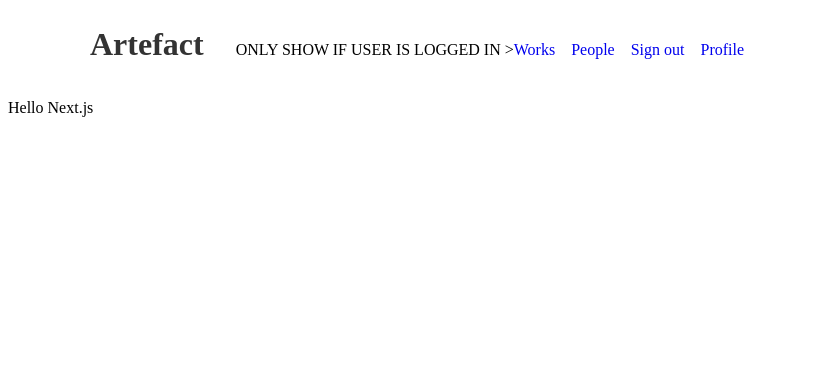
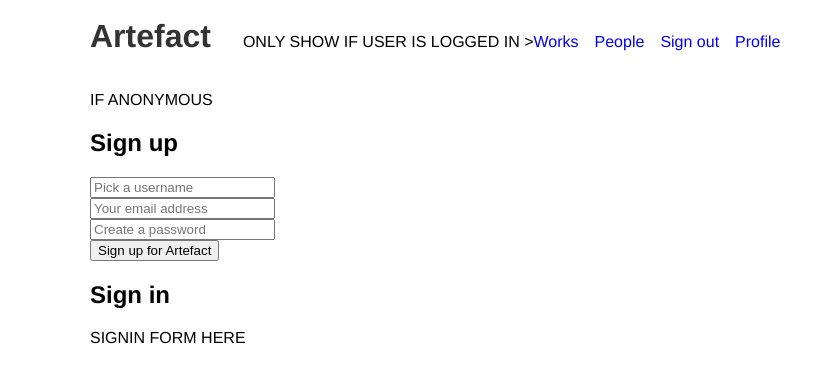
Before and after one commit to runemadsen/artefact-next, a Next.js app: page / in a window 1280 px wide. Shown: the top 382 px of the page, without its empty margins (0-835 px from the left). Built offline with nearby package versions, Linux system fonts and the light colour scheme.

Commit message:
more work

```diff
--- /dev/null
+++ b/components/header.js
@@ -0,0 +1,22 @@
+import React from 'react'
+import Head from 'next/head'
+export default () => (
+  <header>
+    <Head>
+      <style>{`
+        * {
+          box-sizing: border-box;
+        }
+
+        body {
+          margin: 0;
+          padding: 0;
+          -webkit-font-smoothing: antialiased;
+          color: $fontBlack;
+          font-family: Helvetica, Arial, sans-serif;
+          font-size: 100%;
+        }
+      `}</style>
+    </Head>
+  </header>
+)
--- /dev/null
+++ b/components/signup.js
@@ -0,0 +1,15 @@
+import React from 'react'
+
+export default () => (
+  <div>
+    <form accept-charset="UTF-8" action="/users" autocomplete="off" method="post">
+      <input type="text" name="user[username]" placeholder="Pick a username" />
+      <br />
+      <input type="email" name="user[email]" placeholder="Your email address" />
+      <br />
+      <input type="password" name="user[password]" placeholder="Create a password" />
+      <br />
+      <button type="submit">Sign up for Artefact</button>
+    </form>
+  </div>
+)
--- a/pages/index.js
+++ b/pages/index.js
@@ -1,10 +1,23 @@
 import Link from 'next/link'
+import Header from '../components/header'
+import Container from '../components/container'
 import Menu from '../components/menu'
+import SignUp from '../components/signup'
 
 const Index = () => (
   <div>
+    <Header />
     <Menu />
-    <p>Hello Next.js</p>
+    <Container>
+      <p>IF ANONYMOUS</p>
+      <h2>Sign up</h2>
+      <SignUp />
+
+      <h2>Sign in</h2>
+
+      SIGNIN FORM HERE
+
+    </Container>
   </div>
 )
 
```
Also changed, not shown: 1 other file (tests, documents, lock files or other folders).
